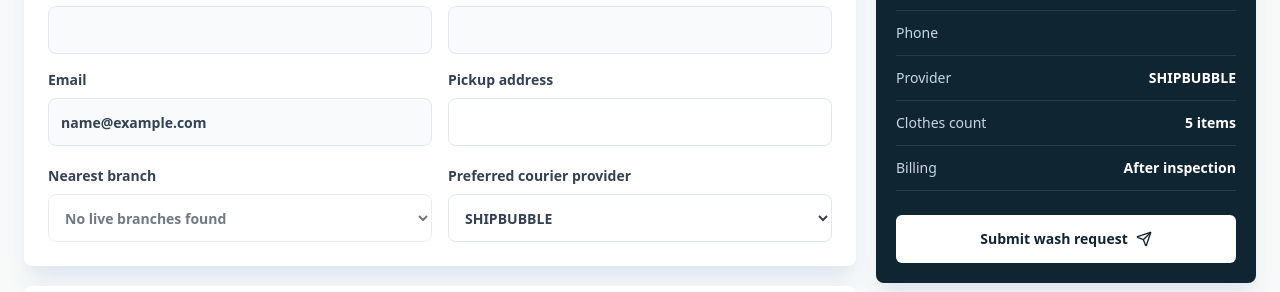
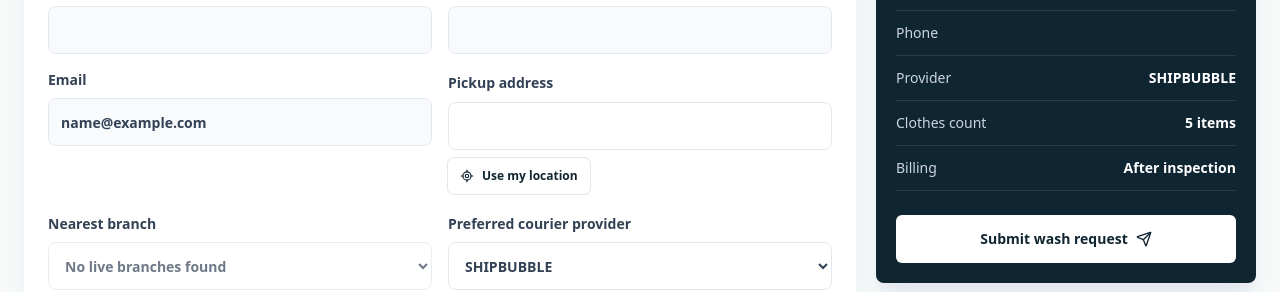
Before and after one commit to Washtown-Laundromart/customer_app, a Next.js app: page /request-wash in a window 1280 px wide. Shown: the part 231-523 px from the top of the page. Built offline with nearby package versions, Linux system fonts and the light colour scheme; no server answers; sample sign-in values are in the browser's storage.

Commit message:
Capture pickup coordinates for Relay

```diff
--- a/app/request-wash/page.tsx
+++ b/app/request-wash/page.tsx
@@ -1,7 +1,7 @@
 "use client";
 
 import { useEffect, useMemo, useState } from "react";
-import { ArrowLeft, Minus, Plus, Send, Truck, WashingMachine } from "lucide-react";
+import { ArrowLeft, LocateFixed, Minus, Plus, Send, Truck, WashingMachine } from "lucide-react";
 import { Button } from "@/components/ui/button";
 import { Card } from "@/components/ui/card";
 import { useToast } from "@/components/toast-provider";
@@ -16,7 +16,9 @@ export default function RequestWashPage() {
   const { showToast } = useToast();
   const [branches, setBranches] = useState<Branch[]>([]);
   const [isSubmitting, setIsSubmitting] = useState(false);
+  const [isLocating, setIsLocating] = useState(false);
   const [pickupAddress, setPickupAddress] = useState(profile.defaultAddress);
+  const [pickupCoordinates, setPickupCoordinates] = useState<{ latitude: number; longitude: number }>();
   const [provider, setProvider] = useState<(typeof providers)[number]>("SHIPBUBBLE");
   const [note, setNote] = useState("Please inspect for stains before billing.");
   const [items, setItems] = useState<RequestedItem[]>([{ itemType: "Shirt", quantity: 5 }]);
@@ -62,6 +64,34 @@ export default function RequestWashPage() {
     setItems((current) => current.filter((_, itemIndex) => itemIndex !== index));
   }
 
+  function updatePickupAddress(value: string) {
+    setPickupAddress(value);
+    setPickupCoordinates(undefined);
+  }
+
+  function useCurrentLocation() {
+    if (!navigator.geolocation) {
+      showToast({ type: "error", title: "Location unavailable", message: "Your browser cannot share your current location. Please enter a clear pickup address." });
+      return;
+    }
+    setIsLocating(true);
+    navigator.geolocation.getCurrentPosition((position) => {
+      setPickupCoordinates({
+        latitude: position.coords.latitude,
+        longitude: position.coords.longitude
+      });
+      setIsLocating(false);
+      showToast({ type: "success", title: "Location saved", message: "We will send these pickup coordinates with your wash request." });
+    }, () => {
+      setIsLocating(false);
+      showToast({ type: "error", title: "Location not shared", message: "Allow location access or use another courier provider while testing." });
+    }, {
+      enableHighAccuracy: true,
+      timeout: 15000,
+      maximumAge: 60000
+    });
+  }
+
   async function submitRequest() {
     setIsSubmitting(true);
     try {
@@ -72,11 +102,16 @@ export default function RequestWashPage() {
       if (!selectedBranch) {
         throw new Error("Please select a branch before sending your request.");
       }
+      if (provider === "RELAY" && !pickupCoordinates) {
+        throw new Error("Tap Use my location before submitting a Relay pickup so the courier receives exact coordinates.");
+      }
       const created = await apiFetch<Order>("/api/orders", {
         method: "POST",
         body: JSON.stringify({
           branchId: selectedBranch.id,
           pickupAddress,
+          pickupLatitude: pickupCoordinates?.latitude,
+          pickupLongitude: pickupCoordinates?.longitude,
           customerNote: `${note}\nPreferred provider: ${provider}`,
           preferredProvider: provider,
           requestedItems: items,
@@ -119,7 +154,15 @@ export default function RequestWashPage() {
               <Field label="Full name" value={profile.fullName} readOnly />
               <Field label="Phone number" value={profile.phone} readOnly />
               <Field label="Email" value={profile.email} readOnly />
-              <Field label="Pickup address" value={pickupAddress} onChange={setPickupAddress} />
+              <div>
+                <Field label="Pickup address" value={pickupAddress} onChange={updatePickupAddress} />
+                <div className="mt-2 flex flex-wrap items-center gap-2">
+                  <Button className="h-9 bg-white px-3 text-xs text-[#102532] ring-1 ring-slate-200 hover:bg-slate-50" type="button" disabled={isLocating} onClick={useCurrentLocation}>
+                    <LocateFixed className="h-3.5 w-3.5" /> {isLocating ? "Getting location..." : "Use my location"}
+                  </Button>
+                  {pickupCoordinates && <span className="text-xs font-semibold text-[#0b817f]">Coordinates saved</span>}
+                </div>
+              </div>
             </div>
             <div className="mt-5 grid gap-4 md:grid-cols-2">
               <label className="text-sm font-semibold text-slate-700">Nearest branch<select className="mt-2 h-12 w-full rounded-lg border border-slate-200 bg-white px-3 text-sm" value={selectedBranch?.id ?? ""} onChange={(event) => setBranch(branches.find((item) => item.id === event.target.value) ?? branches[0])} disabled={!branches.length}>{branches.length ? branches.map((item) => <option key={item.id} value={item.id}>{item.name}</option>) : <option value="">No live branches found</option>}</select></label>
--- a/lib/api.ts
+++ b/lib/api.ts
@@ -65,6 +65,10 @@ export type Order = {
   code: string;
   status: string;
   pickupAddress: string;
+  pickupLatitude?: number | null;
+  pickupLongitude?: number | null;
+  dropoffLatitude?: number | null;
+  dropoffLongitude?: number | null;
   requestedItems?: RequestedItem[] | unknown;
   branch?: Branch;
   bill?: Bill | null;
```
Also changed, not shown: 1 other file (tests, documents, lock files or other folders).
